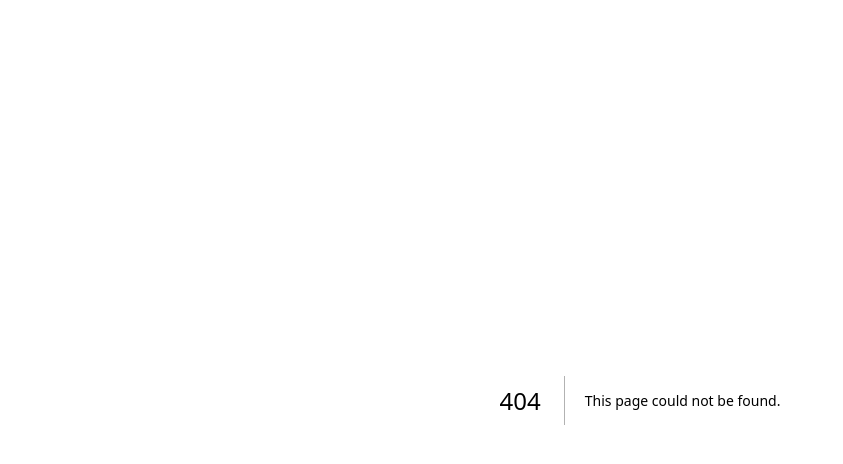
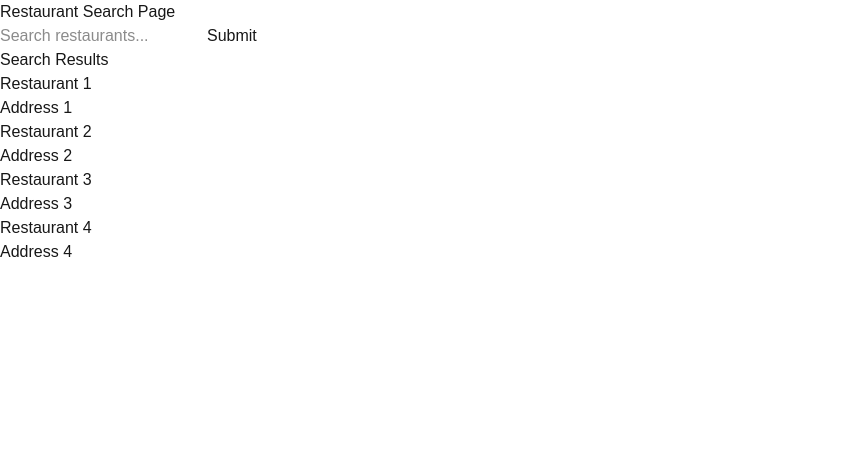
Before and after one commit to coding-shimichan/dine-mate, a Next.js app in the folder client/: page /restaurants/search in a window 1280 px wide. Before the commit this address had no page. Shown: the top 464 px of the page, without its empty margins (0-843 px from the left). Built offline with nearby package versions, Linux system fonts and the light colour scheme.

Commit message:
Add: restaurants/search page

```diff
--- /dev/null
+++ b/client/src/app/restaurants/search/RestaurantCard.tsx
@@ -0,0 +1,15 @@
+interface RestaurantProps {
+  name: string;
+  address: string;
+}
+
+export default function RestaurantCard(props: RestaurantProps) {
+  return (
+    <>
+      <div className="restaurant-card">
+        <h2>{props.name}</h2>
+        <p>{props.address}</p>
+      </div>
+    </>
+  );
+}
--- /dev/null
+++ b/client/src/app/restaurants/search/SearchField.tsx
@@ -0,0 +1,12 @@
+export default function SearchField() {
+  return (
+    <>
+      <input
+        type="text"
+        placeholder="Search restaurants..."
+        id="search-field"
+      ></input>
+      <button type="submit">Submit</button>
+    </>
+  );
+}
--- /dev/null
+++ b/client/src/app/restaurants/search/page.tsx
@@ -0,0 +1,21 @@
+import RestaurantCard from "./RestaurantCard";
+import SearchField from "./SearchField";
+
+export default function RestaurantSearchPage() {
+  return (
+    <>
+      <h1>Restaurant Search Page</h1>
+      <div>
+        <SearchField />
+      </div>
+
+      <h2>Search Results</h2>
+      <div>
+        <RestaurantCard name="Restaurant 1" address="Address 1" />
+        <RestaurantCard name="Restaurant 2" address="Address 2" />
+        <RestaurantCard name="Restaurant 3" address="Address 3" />
+        <RestaurantCard name="Restaurant 4" address="Address 4" />
+      </div>
+    </>
+  );
+}
```
